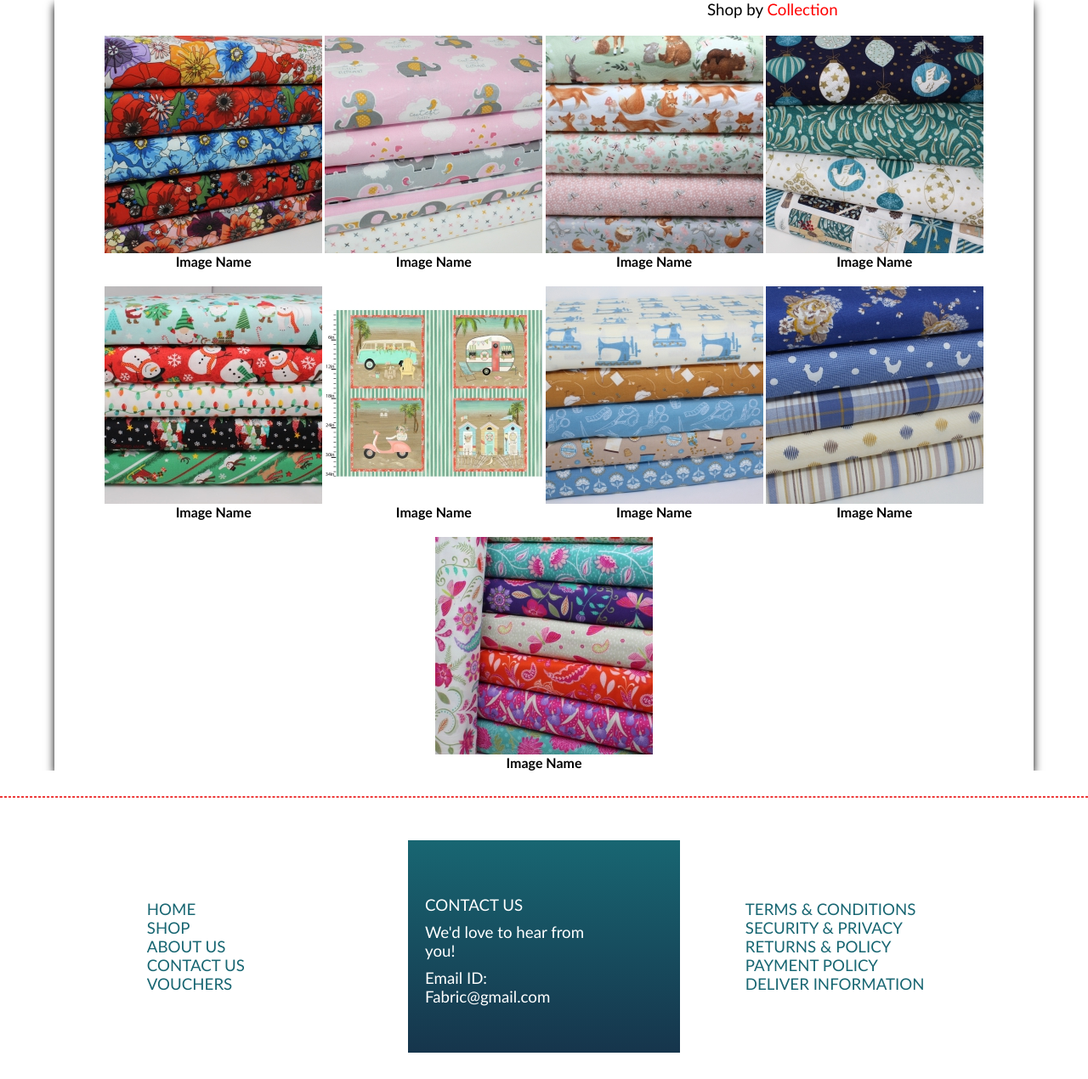
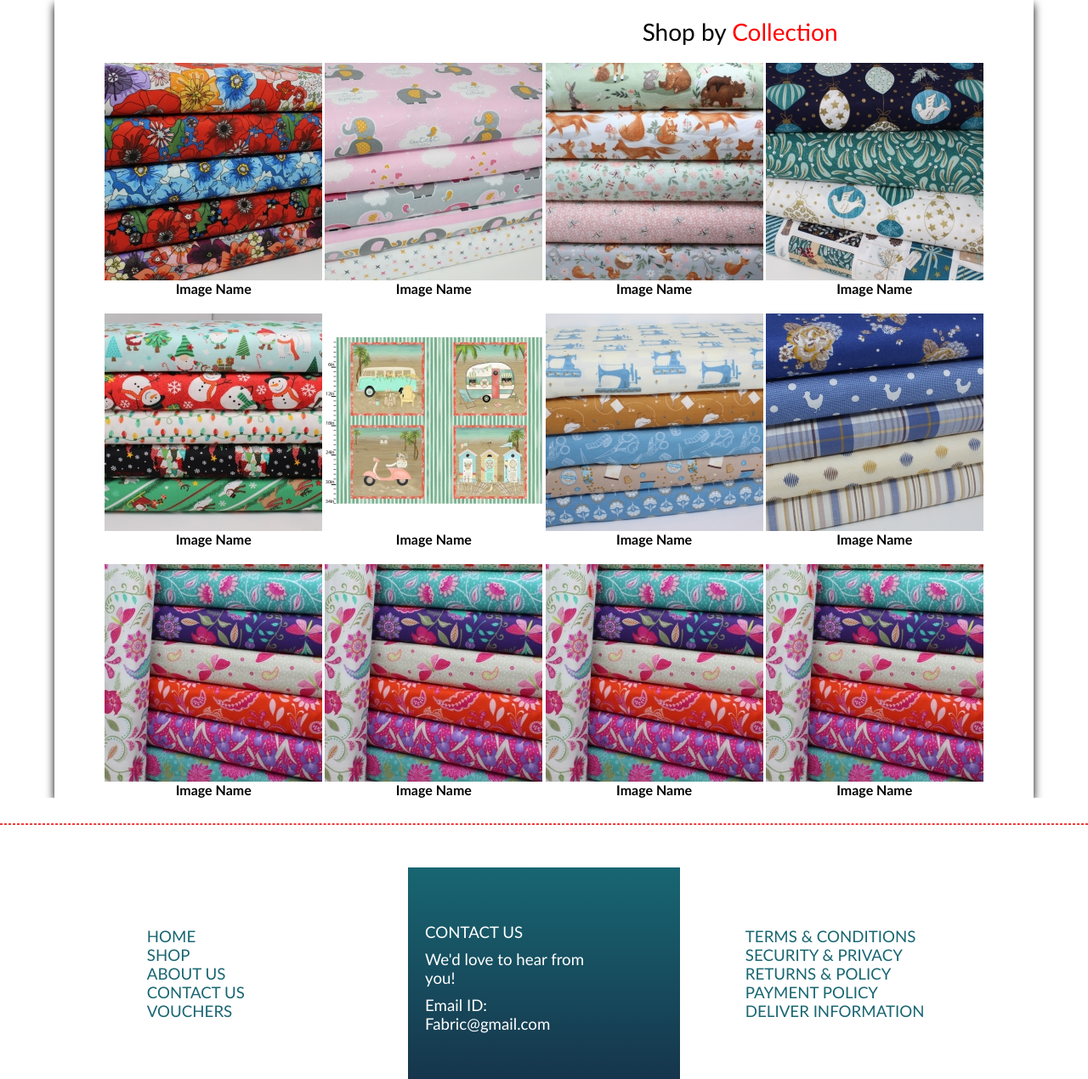
Before and after one commit to Vamshireddy2001/Programming-for-Information-system, a Flask app: page /collections in a window 1280 px wide. Shown: the part 85-1355 px from the top of the page at 85% size. Before the commit the page ends 1324 px from the top, so only its background shows below. Run offline with Flask 3, Linux system fonts and the light colour scheme.

Commit message:
collectionsstylingcompleted

```diff
--- a/static/css/index.css
+++ b/static/css/index.css
@@ -392,6 +392,8 @@ form input
 .collectionbox h3
 {
     text-align: end;
+    font-size: 28px;
+    margin-top: 20px;
 }
 .imgsection
 {
--- a/templates/collections.html
+++ b/templates/collections.html
@@ -49,6 +49,18 @@
             <img src="static/images/coll8.jpg"/>
             <h4>Image Name</h4>
         </div>
+        <div class="imgsection">
+            <img src="static/images/coll8.jpg"/>
+            <h4>Image Name</h4>
+        </div>
+        <div class="imgsection">
+            <img src="static/images/coll8.jpg"/>
+            <h4>Image Name</h4>
+        </div>
+        <div class="imgsection">
+            <img src="static/images/coll8.jpg"/>
+            <h4>Image Name</h4>
+        </div>
     </div>
       </div>
    </main>
```
